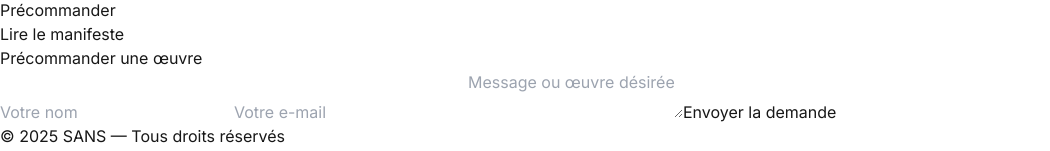
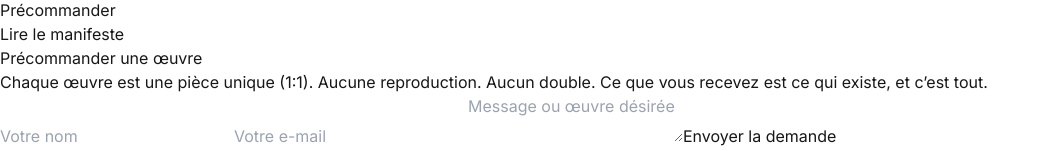
Before and after one commit to sanss517/-sans-portfolio, a Next.js app: page / in a window 1280 px wide. Shown: the part 5654-5805 px from the top of the page, without its empty margins (0-1050 px from the left). Built offline with nearby package versions, Linux system fonts and the light colour scheme.

Commit message:
Ajout de la mention œuvre unique 1:1 + bouton Exposer

```diff
--- a/src/app/page.tsx
+++ b/src/app/page.tsx
@@ -84,6 +84,9 @@ export default function Home() {
 
       <div id="contact" className="max-w-3xl w-full mt-12 border-t border-gray-200 pt-6">
         <h2 className="text-2xl font-semibold mb-4 text-center">Précommander une œuvre</h2>
+        <p className="text-center italic text-sm text-gray-600 mb-4">
+          Chaque œuvre est une pièce unique (1:1). Aucune reproduction. Aucun double. Ce que vous recevez est ce qui existe, et c’est tout.
+        </p>
         <form
           action="https://formspree.io/f/xeogwvqb"
           method="POST"
```
